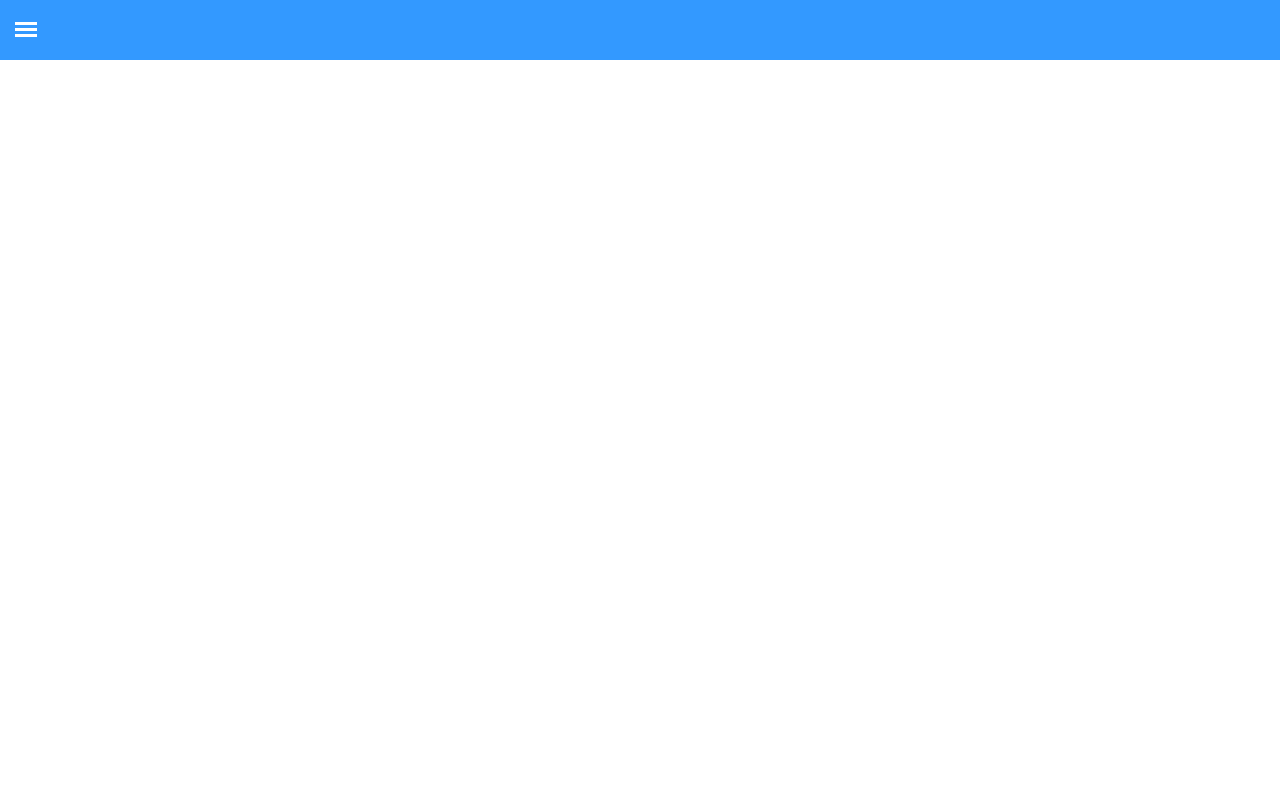
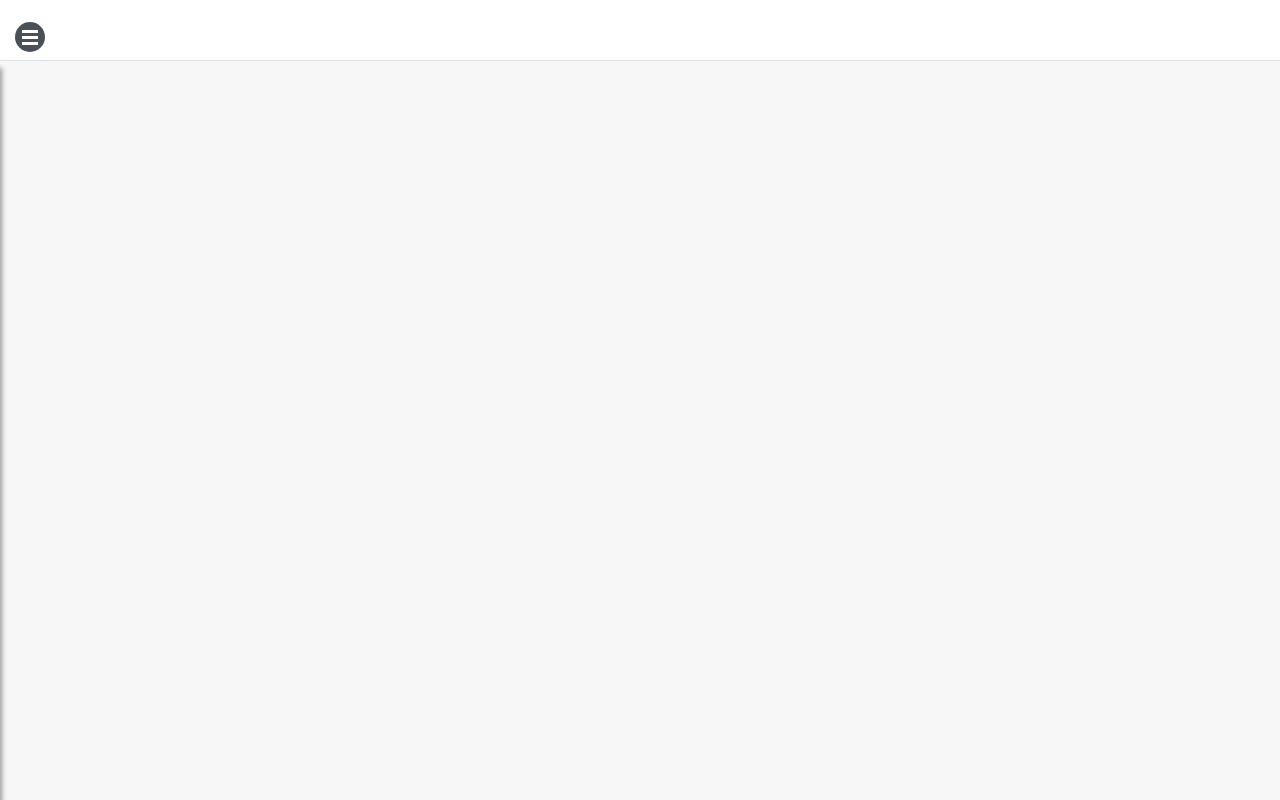
Before and after one commit to danialvesb/contrateonline-client, a Vue app: page /inicio in a window 1280 px wide. Built offline with nearby package versions, Linux system fonts and the light colour scheme.

Commit message:
Ajustes no menu

```diff
--- a/src/assets/scss/_variables.scss
+++ b/src/assets/scss/_variables.scss
@@ -1,5 +1,6 @@
 // Base grayscale colors definitions
 $white: #fff !default;
+$white-100: #F7F7F8 !default;
 $gray-100: rgba(255, 255, 255, 0.20) !default;
 $gray-200: #e9ecef !default;
 $gray-300: #dee2e6 !default;
--- a/src/components/buttons/uiToggleSideBar/index.vue
+++ b/src/components/buttons/uiToggleSideBar/index.vue
@@ -2,7 +2,7 @@
   <section>
     <input type="checkbox" class="openSidebarMenu" id="openSidebarMenu"
            v-on:change="checked($event)"/>
-    <label for="openSidebarMenu" class="sidebarIconToggle">
+    <label for="openSidebarMenu" class="sidebarIconToggle" >
       <div class="spinner diagonal part-1"></div>
       <div class="spinner horizontal"></div>
       <div class="spinner diagonal part-2"></div>
--- a/src/components/buttons/uiToggleSideBar/styles.scss
+++ b/src/components/buttons/uiToggleSideBar/styles.scss
@@ -4,6 +4,11 @@ input[type=checkbox] {
     display: none;
 }
 .sidebarIconToggle {
+    display: flex;
+    flex-direction: column;
+    justify-content: center;
+    align-items: center;
+    padding: 5px;
     transition: all 0.3s;
     box-sizing: border-box;
     cursor: pointer;
@@ -13,8 +18,10 @@ input[type=checkbox] {
     width: 100%;
     top: 22px;
     left: 15px;
-    height: 22px;
-    width: 22px;
+    height: 30px;
+    width: 30px;
+    background-color: $gray-700;
+    border-radius: 50px;
 }
 .spinner {
     transition: all 0.3s;
@@ -22,27 +29,33 @@ input[type=checkbox] {
     position: absolute;
     height: 3px;
     width: 100%;
-    background-color: #fff;
+    background-color: $white;
 }
 .horizontal {
+    width: 80%;
     transition: all 0.3s;
     box-sizing: border-box;
     position: relative;
     float: left;
     margin-top: 3px;
+    background-color: $white;
 }
 .diagonal.part-1 {
+    width: 80%;
     position: relative;
     transition: all 0.3s;
     box-sizing: border-box;
     float: left;
+    background-color: $white;
 }
 .diagonal.part-2 {
+    width: 80%;
     transition: all 0.3s;
     box-sizing: border-box;
     position: relative;
     float: left;
     margin-top: 3px;
+    background-color: $white;
 }
 input[type=checkbox]:checked ~ .sidebarIconToggle > .horizontal {
     transition: all 0.3s;
@@ -53,7 +66,7 @@ input[type=checkbox]:checked ~ .sidebarIconToggle > .diagonal.part-1 {
     transition: all 0.3s;
     box-sizing: border-box;
     transform: rotate(135deg);
-    margin-top: 8px;
+    margin-top: 1px;
 }
 input[type=checkbox]:checked ~ .sidebarIconToggle > .diagonal.part-2 {
     transition: all 0.3s;
--- a/src/components/header/default/styles.scss
+++ b/src/components/header/default/styles.scss
@@ -4,9 +4,11 @@
     width: 100%;
     max-width: 100%;
     box-shadow: none;
-    background-color: $primary;
+    background-color: $white;
     position: fixed;
     height: 60px!important;
     overflow: hidden;
     z-index: 10;
+    border-bottom: solid 1px;
+    border-color: $gray-300;
 }
--- a/src/components/menu/default/index.vue
+++ b/src/components/menu/default/index.vue
@@ -1,25 +1,25 @@
 <template>
-  <div class="side-conteiner">
+  <div>
        <ui-toggle-side-bar v-on:checkboxToggle="checked($event)"/>
     <div id="sidebarMenu" v-bind:class="[sidebar ? 'sidebarOpen' : '']">
       <ul class="sidebarMenuInner">
         <li>
-          Jelena Jovanovic <span>Web Developer</span>
+           Daniel Alves <span>Cliente</span>
         </li>
         <li>
-          <a href="https://vanila.io" target="_blank">Company</a>
+          <a target="_blank">Lista de serviços</a>
         </li>
         <li>
-          <a href="https://instagram.com/plavookac" target="_blank">Instagram</a>
+          <a target="_blank">Minhas solicitações</a>
         </li>
         <li>
-          <a href="https://twitter.com/plavookac" target="_blank">Twitter</a>
+          <a target="_blank">Conversas</a>
         </li>
         <li>
-          <a href="https://www.youtube.com/channel/UCDfZM0IK6RBgud8HYGFXAJg" target="_blank">YouTube</a>
+          <a target="_blank">Ofertar seviço</a>
         </li>
         <li>
-          <a href="https://www.linkedin.com/in/plavookac/" target="_blank">Linkedin</a>
+          <a target="_blank">Chamados</a>
         </li>
       </ul>
     </div>
--- a/src/components/menu/default/styles.scss
+++ b/src/components/menu/default/styles.scss
@@ -28,6 +28,9 @@
     background: rgba(0, 0, 0, 0.6) url("../../../assets/imgs/sidebar.jpg") no-repeat center;
     background-size: cover;
     background-blend-mode: darken;
+    -webkit-box-shadow: 9px 1px 5px -7px rgba(0,0,0,0.38);
+    -moz-box-shadow: 9px 1px 5px -7px rgba(0,0,0,0.38);
+    box-shadow: 9px 1px 5px -7px rgba(0,0,0,0.38);
 }
 .sidebarOpen {
     transform: translateX(0)!important;
@@ -39,15 +42,15 @@
     border-top: 1px solid rgba(255, 255, 255, 0.10);
 }
 .sidebarMenuInner li{
-    margin: 15px;
+    display: flex;
+    flex-direction: column;
+    align-items: flex-end;
     list-style: none;
     color: #fff;
+    margin: 20px;
     text-transform: uppercase;
-    font-weight: bold;
-    padding: 20px;
-    cursor: pointer;
 }
-.sidebarMenuInner li:hover {
+.sidebarMenuInner a:hover {
     background-color: $gray-100;
     border-radius: 5px;
 }
@@ -62,4 +65,5 @@
     font-weight: bold;
     cursor: pointer;
     text-decoration: none;
+    padding: 14px;
 }
--- a/src/templates/page-dashboard/styles.scss
+++ b/src/templates/page-dashboard/styles.scss
@@ -3,7 +3,7 @@
     flex-direction: column;
     width: 100%;
     height: 100%;
-    background-color: $white;
+    background-color: $white-100;
 }
 .header {
     display: block;
```
